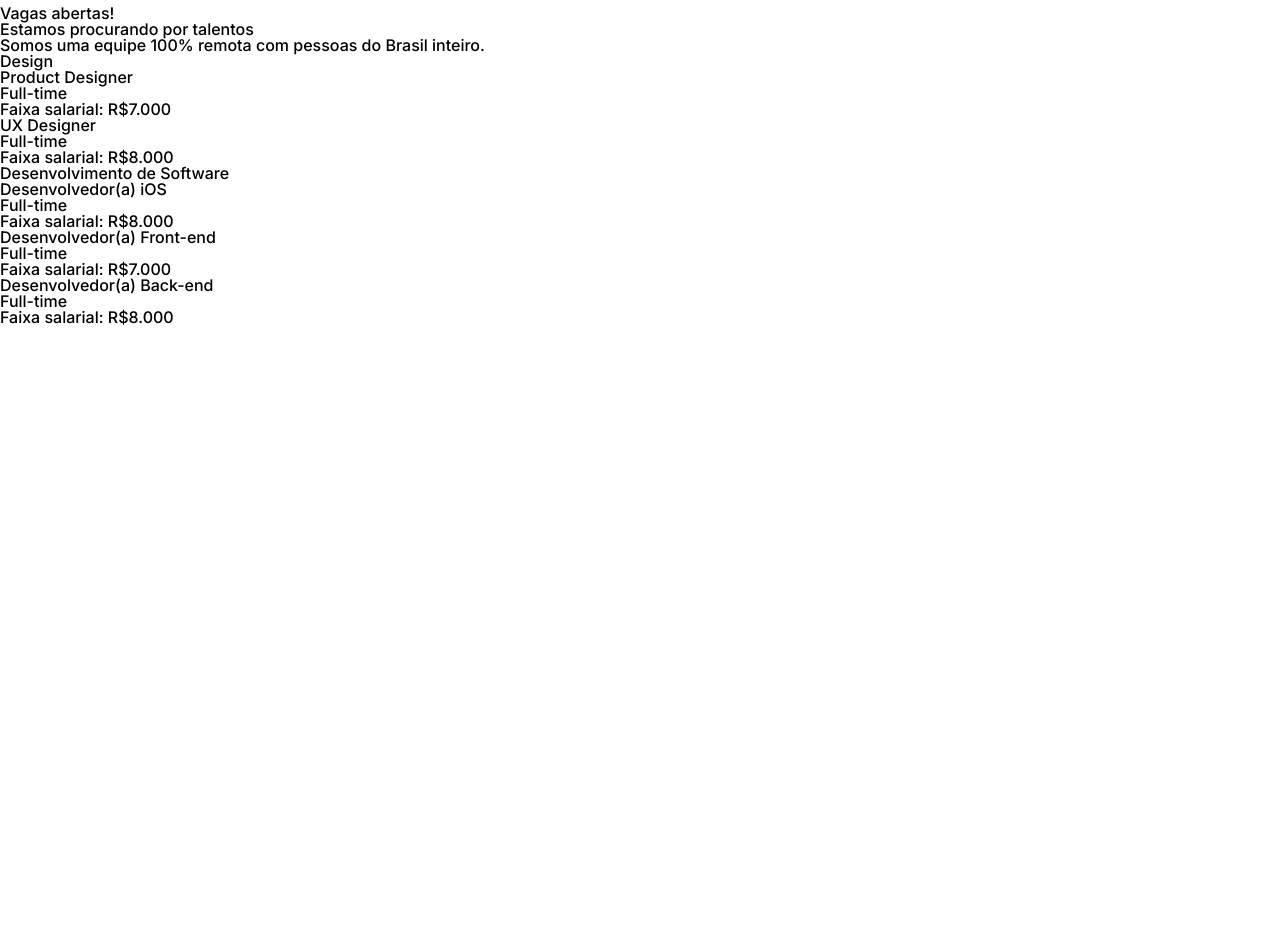
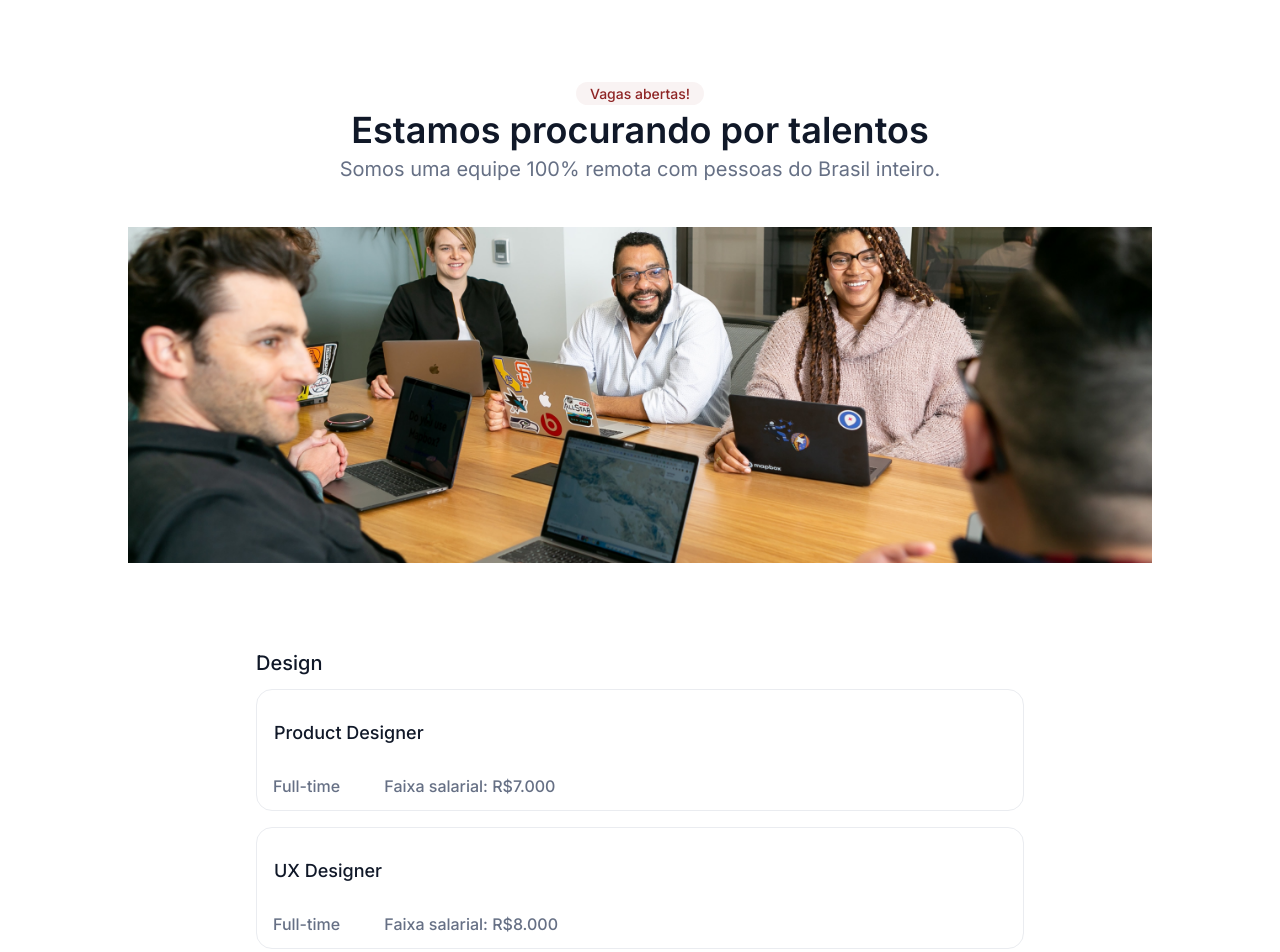
Before and after one commit to brunoarruda04/7days-of-code, a plain HTML site: page index.html in a window 1280 px wide. Shown: the part 697-1649 px from the top of the page. Before the commit the page ends 1024 px from the top, so only its background shows below. Drawn offline with Linux system fonts and the light colour scheme.

Commit message:
Estilizando setor vagas

```diff
--- /dev/null
+++ b/assets/css/vagas/vagas-header/vagas-header.css
@@ -0,0 +1,4 @@
+@import url("vagas-span.css");
+@import url("vagas-titulo.css");
+@import url("vagas-texto.css");
+@import url("vagas-imagem.css");
--- /dev/null
+++ b/assets/css/vagas/vagas-header/vagas-imagem.css
@@ -0,0 +1,4 @@
+.vagas__imagem {
+    width: 80%;
+    margin: 3em 0;
+}
--- /dev/null
+++ b/assets/css/vagas/vagas-header/vagas-span.css
@@ -0,0 +1,7 @@
+.vagas__span {
+    background: var(--vermelho-degrade);
+    border-radius: 16px;
+    color: var(--vermelho-vinho);
+    font-size: 14px;
+    padding: 0.2em 1em;
+}
--- /dev/null
+++ b/assets/css/vagas/vagas-header/vagas-texto.css
@@ -0,0 +1,5 @@
+.vagas__texto {
+    color: var(--cinza);
+    font-size: 20px;
+    font-weight: 400;
+}
--- /dev/null
+++ b/assets/css/vagas/vagas-header/vagas-titulo.css
@@ -0,0 +1,6 @@
+.vagas__titulo {
+    color: var(--azul-escuro);
+    font-size: 36px;
+    font-weight: 600;
+    padding: 0.3em;
+}
--- /dev/null
+++ b/assets/css/vagas/vagas-setores/cargo/cargo-descricao.css
@@ -0,0 +1,4 @@
+.cargo__descricao {
+    color: var(--cinza);
+    margin: 0 2em 0 0.5em;
+}
--- /dev/null
+++ b/assets/css/vagas/vagas-setores/cargo/cargo-titulo.css
@@ -0,0 +1,5 @@
+.cargo__titulo {
+    color: var(--azul-escuro);
+    font-size: 18px;
+    margin: 1em 0 2em 0.5em;
+}
--- /dev/null
+++ b/assets/css/vagas/vagas-setores/cargo/cargo.css
@@ -0,0 +1,10 @@
+@import url("cargo-titulo.css");
+@import url("cargo-descricao.css");
+
+.cargo {
+    border: 1px solid var(--cinza-claro);
+    border-radius: 16px;
+    margin: 1em auto;
+    text-align: left;
+    padding: 1em 0.5em;
+}
--- /dev/null
+++ b/assets/css/vagas/vagas-setores/vagas-setores-disponiveis-titulo.css
@@ -0,0 +1,6 @@
+.vagas__setores-disponiveis-titulo {
+    color: var(--azul-escuro);
+    font-size: 20px;
+    margin-top: 2em;
+    text-align: left;
+}
--- /dev/null
+++ b/assets/css/vagas/vagas-setores/vagas-setores.css
@@ -0,0 +1,7 @@
+@import url("vagas-setores-disponiveis-titulo.css");
+@import url("cargo/cargo.css");
+
+.vagas-setores {
+    width: 60%;
+    margin: 0 auto;
+}
--- /dev/null
+++ b/assets/css/vagas/vagas.css
@@ -0,0 +1,7 @@
+@import url("vagas-header/vagas-header.css");
+@import url("vagas-setores/vagas-setores.css");
+
+.vagas {
+    text-align: center;
+    padding: 5em 0;
+}
--- a/index.html
+++ b/index.html
@@ -64,37 +64,39 @@
                 <span class="vagas__span">Vagas abertas!</span>
                 <h2 class="vagas__titulo">Estamos procurando por talentos</h2>
                 <p class="vagas__texto">Somos uma equipe 100% remota com pessoas do Brasil inteiro.</p>
-                <div class="vagas__imagem"></div>
+                <img src="assets/img/banner.png" alt="Banner seção de vagas disponíveis" class="vagas__imagem">
             </div>
-            <div class="vagas__setor-disponivel">
-                <h4 class="vagas__setor-disponivel-titulo">Design</h4>
+            <div class="vagas-setores">
+                <div class="vagas__setores-disponiveis">
+                    <h4 class="vagas__setores-disponiveis-titulo">Design</h4>
                     <div class="cargo">
                         <h4 class="cargo__titulo">Product Designer</h4>
-                    <p class="cargo__descricao">Full-time</p>
-                    <p class="cargo__descricao">Faixa salarial: R$7.000</p>
+                        <span class="cargo__descricao">Full-time</span>
+                        <span class="cargo__descricao">Faixa salarial: R$7.000</span>
                     </div>
                     <div class="cargo">
                         <h4 class="cargo__titulo">UX Designer</h4>
-                    <p class="cargo__descricao">Full-time</p>
-                    <p class="cargo__descricao">Faixa salarial: R$8.000</p>
+                        <span class="cargo__descricao">Full-time</span>
+                        <span class="cargo__descricao">Faixa salarial: R$8.000</span>
                     </div>
                 </div>
-            <div class="vagas__setor-disponivel">
-                <h4 class="vagas__setor-disponivel-titulo">Desenvolvimento de Software</h4>
+                <div class="vagas__setores-disponiveis">
+                    <h4 class="vagas__setores-disponiveis-titulo">Desenvolvimento de Software</h4>
                     <div class="cargo">
                         <h4 class="cargo__titulo">Desenvolvedor(a) iOS</h4>
-                    <p class="cargo__descricao">Full-time</p>
-                    <p class="cargo__descricao">Faixa salarial: R$8.000</p>
+                        <span class="cargo__descricao">Full-time</span>
+                        <spanp class="cargo__descricao">Faixa salarial: R$8.000</span>
                     </div>
                     <div class="cargo">
                         <h4 class="cargo__titulo">Desenvolvedor(a) Front-end</h4>
-                    <p class="cargo__descricao">Full-time</p>
-                    <p class="cargo__descricao">Faixa salarial: R$7.000</p>
+                        <span class="cargo__descricao">Full-time</span>
+                        <span class="cargo__descricao">Faixa salarial: R$7.000</span>
                     </div>
                     <div class="cargo">
                         <h4 class="cargo__titulo">Desenvolvedor(a) Back-end</h4>
-                    <p class="cargo__descricao">Full-time</p>
-                    <p class="cargo__descricao">Faixa salarial: R$8.000</p>
+                        <span class="cargo__descricao">Full-time</span>
+                        <span class="cargo__descricao">Faixa salarial: R$8.000</span>
+                    </div>
                 </div>
             </div>
         </section>
--- a/styles.css
+++ b/styles.css
@@ -1,16 +1,20 @@
 @import url("assets/css/cabecalho/cabecalho.css");
 @import url("assets/css/sobre-nos/sobre-nos.css");
 @import url("assets/css/metricas/metricas.css");
+@import url("assets/css/vagas/vagas.css");
 
 :root {
     --azul-escuro: #101828;
     --branco: #FFFFFF;
     --cinza: #667085;
+    --cinza-claro: #EAECF0;
     --fonte-principal: 'Inter';
+    --vermelho-degrade: rgba(142, 36, 36, 0.05);
     --vermelho-vinho: #8E2424;
 }
 
 body {
+    background: var(--branco);
     font-family: var(--fonte-principal);
     font-size: 16px;
     font-weight: 500;
```
Lines whose indentation alone changed are shown as unchanged.
